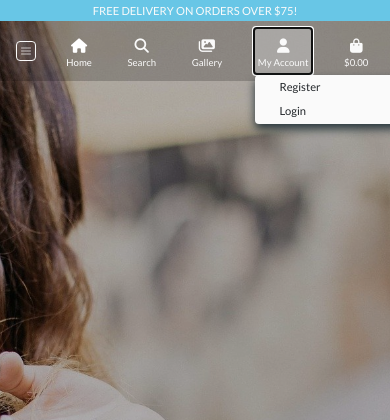
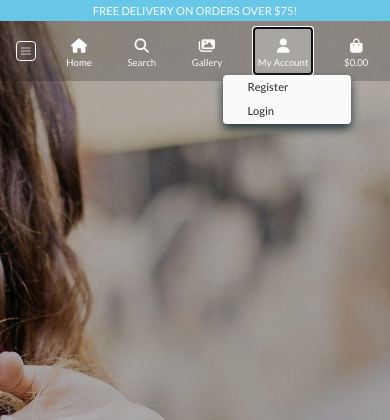
Before and after one commit to sctlcd/boutique-ado-customized-latest-version, a Django app: page / in a window 390 px wide, after a click on "My Account". Shown: the top 420 px of that part. Run offline with Django 3.2, Linux system fonts and the light colour scheme; the page is wider than the window, and the part outside it is not shown; some libraries are stand-ins or nearby versions.

Commit message:
fix position of user-options menu in xs devices

```diff
--- a/static/css/base_master.css
+++ b/static/css/base_master.css
@@ -608,6 +608,11 @@ footer li a:hover {
   footer hr {
     width: 5%;
   }
+
+  .user-options-mobile {
+    left: -2rem;
+    min-width: 8rem;
+  }
 }
 
 /* Small devices (landscape phones, 576px and up) */
--- a/templates/includes/base_mobile_top_header.html
+++ b/templates/includes/base_mobile_top_header.html
@@ -43,7 +43,7 @@
       <p class="my-0 text-white">My Account</p>
     </div>
   </a>
-  <div class="dropdown-menu border-0 bg-white" aria-labelledby="user-options">
+  <div class="dropdown-menu user-options-mobile border-0 bg-white" aria-labelledby="user-options">
     {% if request.user.is_authenticated %}
     {% if request.user.is_superuser %}
     <a href="{% url 'add_product' %}" class="dropdown-item">Product Management</a>
```
